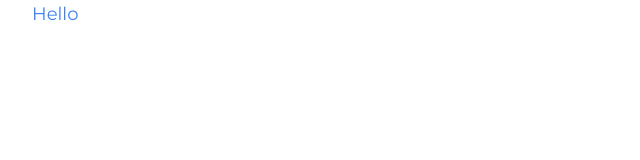
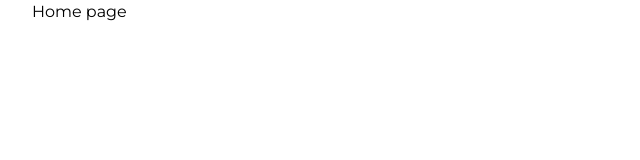
Before and after one commit to MichelleH17/nuxt-recipe-app, a Nuxt app: page / in a window 1280 px wide. Shown: the top 160 px of the page, without its empty margins (0-640 px from the left). Built offline with nearby package versions, Linux system fonts and the light colour scheme.

Commit message:
Adding file pages and create index page

```diff
--- a/app/app.vue
+++ b/app/app.vue
@@ -1,5 +1,5 @@
 <template>
   <div class="font-Montserrat container">
-    <h1 class="text-lg text-blue-500">Hello</h1>
+    <NuxtPage />
   </div>
 </template>
--- /dev/null
+++ b/app/pages/index.vue
@@ -0,0 +1,9 @@
+<script setup lang="ts">
+
+</script>
+
+<template>
+  <div>
+    <h1>Home page</h1>
+  </div>
+</template>
```
